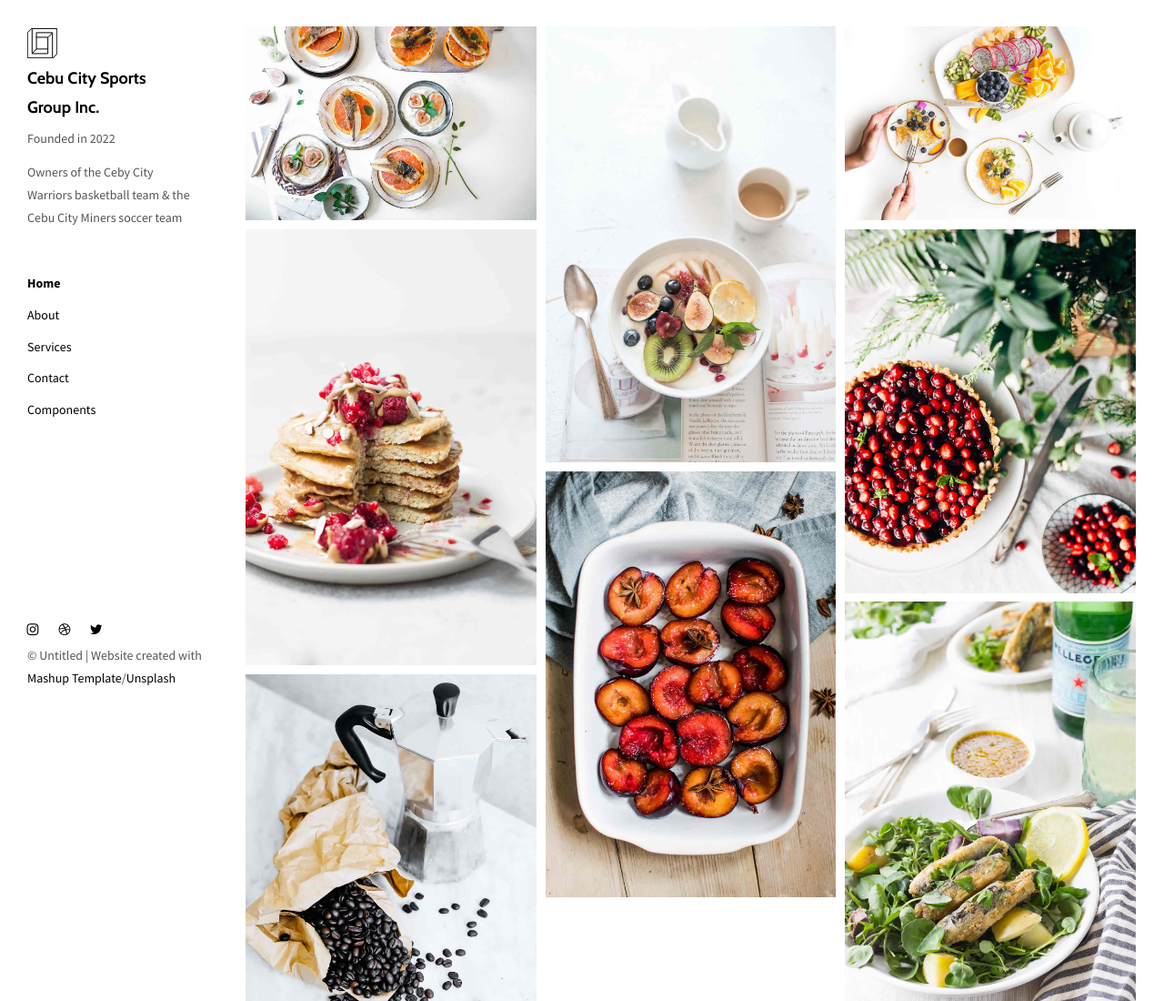
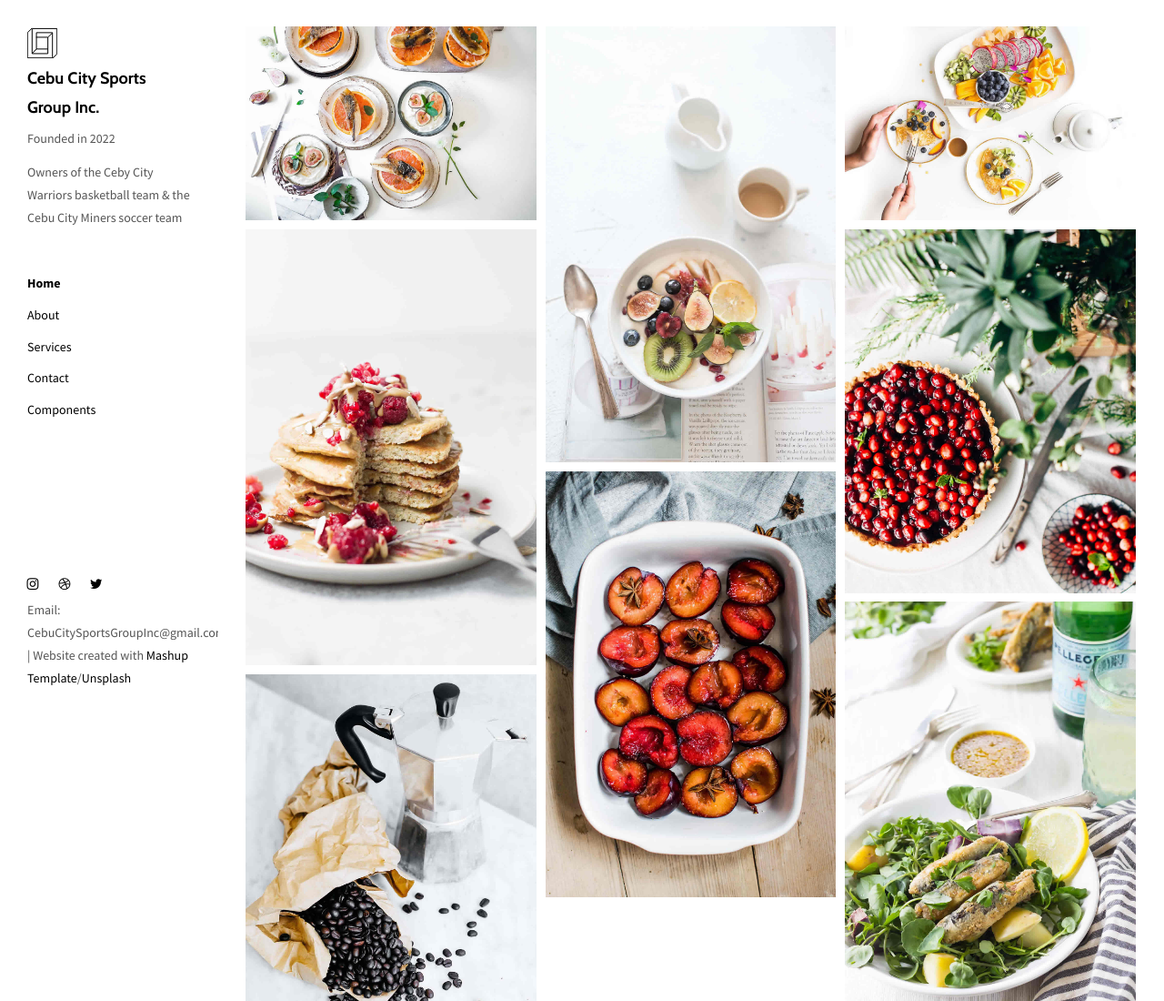
Before and after one commit to chad-cervantes/CPTN-201-Savory-Free-Template, a plain HTML site: page index.html in a window 1280 px wide. Shown: the top 1100 px of the page at 91% size. Drawn offline with nearby package versions, Linux system fonts and the light colour scheme.

Commit message:
changed to make it an email address

```diff
--- a/index.html
+++ b/index.html
@@ -66,7 +66,7 @@
             <i class="fa fa-twitter"></i>
           </a>
         </p>
-        <p>© Untitled | Website created with <a href="http://www.mashup-template.com/" title="Create website with free html template">Mashup Template</a>/<a href="https://www.unsplash.com/" title="Beautiful Free Images">Unsplash</a></p>
+        <p>Email: CebuCitySportsGroupInc@gmail.com | Website created with <a href="http://www.mashup-template.com/" title="Create website with free html template">Mashup Template</a>/<a href="https://www.unsplash.com/" title="Beautiful Free Images">Unsplash</a></p>
       </nav>
     </div>
   </nav>
```
